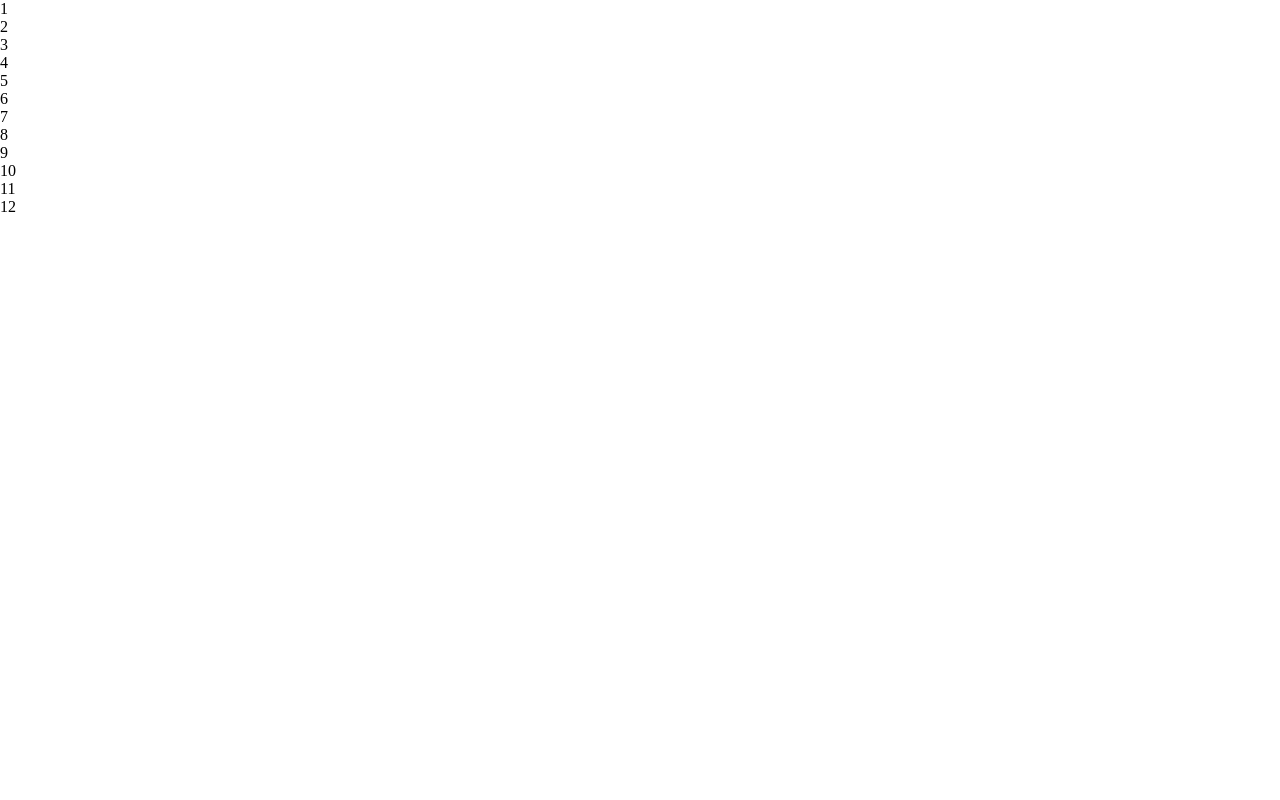
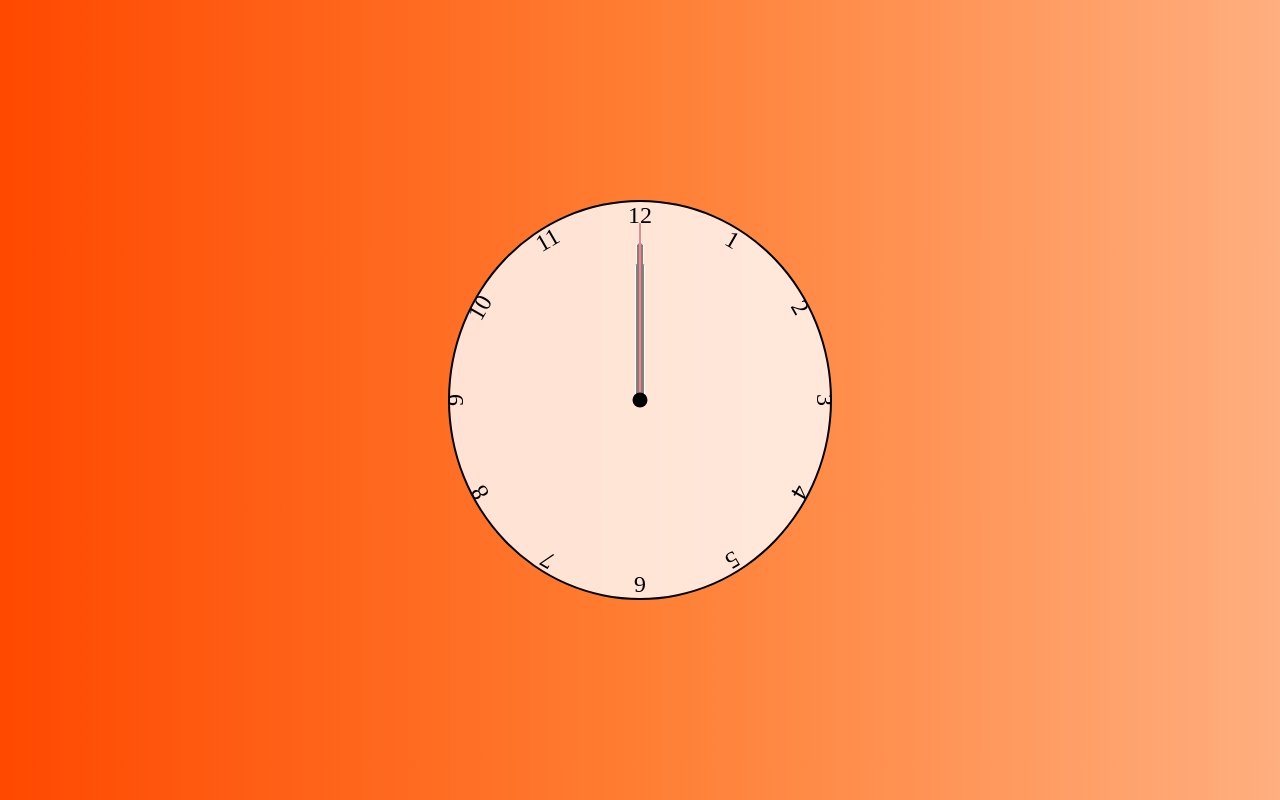
Before and after one commit to dvelatcodes/clock, a plain HTML site: page index.html in a window 1280 px wide. Drawn offline with Linux system fonts and the light colour scheme.

Commit message:
feature: styled html clock numbers, hands, body

```diff
--- a/style.css
+++ b/style.css
@@ -4,3 +4,108 @@
     scroll-behavior: smooth;
     box-sizing: border-box;
 }
+
+body{
+    background: linear-gradient(to right, hsl(17, 100%, 50%),hsl(22, 100%, 60%), hsl(22, 100%, 75%));
+    width: 100vw;
+    height: 100vh;
+    display: flex;
+    justify-content: center;
+    align-items: center;
+}
+
+.clock{
+    width: 30%;
+    height: 50%;
+    border-radius: 50%;
+    background-color: rgba(255, 255,255, .8);
+    border: 2px solid black;
+    position: relative;
+}
+
+.clock::after{
+    content: "";
+    position: absolute;
+    width: 15px;
+    height: 15px;
+    background-color: black;
+    left: 50%;
+    z-index: 11;
+    top: 50%;
+    transform: translate(-50%, -50%);
+    border-radius: 50%;
+}
+
+.number{
+    --rotation: 0;
+    width: 100%;
+    height: 100%;
+    position: absolute;
+    text-align: center;
+    font-size: 1.5rem;
+    transform: rotate(var(--rotation));
+}
+
+.number1{
+    --rotation : 30deg;
+}
+.number2{
+    --rotation : 60deg;
+}
+.number3{
+    --rotation : 90deg;
+}
+.number4{
+    --rotation : 120deg;
+}
+.number5{
+    --rotation : 150deg;
+}
+.number6{
+    --rotation : 180deg;
+}
+.number7{
+    --rotation : 210deg;
+}
+.number8{
+    --rotation : 240deg;
+}
+.number9{
+    --rotation : 270deg;
+}
+.number10{
+    --rotation : 300deg;
+}
+.number11{
+    --rotation : 330deg;
+}
+
+.hand{
+    --rotate : 0;
+    position: absolute;
+    left: 50%;
+    bottom: 50%;
+    border: 1px solid white;
+    border-top-left-radius: 10px;
+    border-top-right-radius: 10px;
+    z-index: 10;
+    background-color: black;
+    transform-origin: bottom;
+    transform: translateX(-50%) rotate(calc(var(--rotate) * 1deg));
+}
+
+.second{
+    width: 3px;
+    height: 45%;
+    background-color: red;
+}
+.minute{
+    width: 7px;
+    height: 40%;
+    background-color: black;
+}
+.hour{
+    width: 10px;
+    height: 35%;
+    background-color: black;
+}
```
